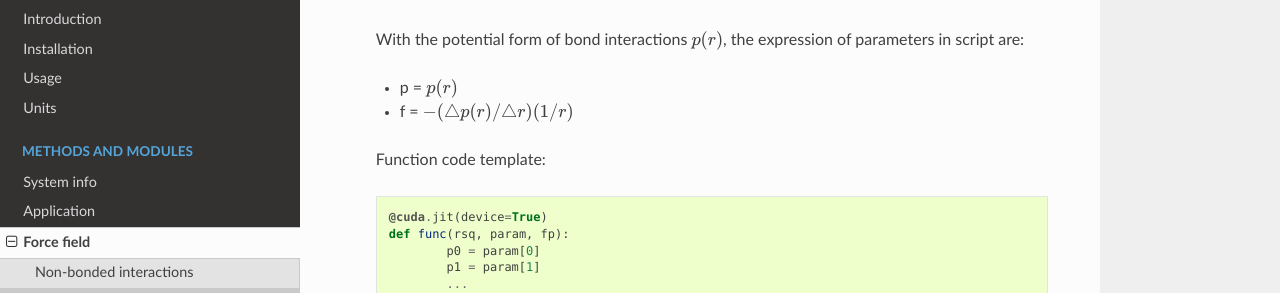
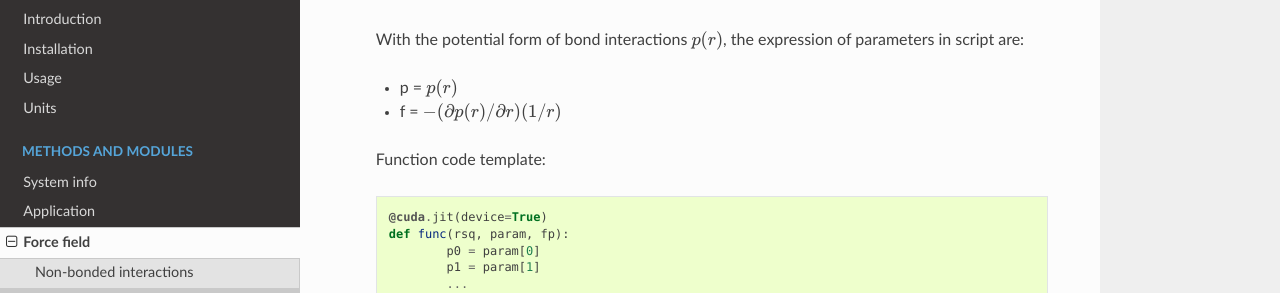
Before and after one commit to youliangzhu/pygamd-v1, a Sphinx documentation site: the page built from docs/forcefield-bonded-bond.rst, in a window 1280 px wide and 900 px high, scrolled down 1393 px. Shown: the part 158-451 px from the top of the window. Built offline with Sphinx 7.4.7 and the Read the Docs theme 2.0.0, drawn with Linux system fonts in a browser that asks for light colours.

Commit message:
modified read doc

```diff
--- a/docs/forcefield-bonded-angle.rst
+++ b/docs/forcefield-bonded-angle.rst
@@ -90,7 +90,7 @@ Description:
    With the potential form of angle interactions :math:`p(\theta)`, the expression of parameters in script are:
 
    * p = :math:`p(\theta)`
-   * f = :math:`\triangle p(\theta)/\triangle \theta`
+   * f = :math:`\partial p(\theta)/\partial \theta`
 
    Function code template::
 
--- a/docs/forcefield-bonded-bond.rst
+++ b/docs/forcefield-bonded-bond.rst
@@ -74,7 +74,7 @@ Description:
    With the potential form of bond interactions :math:`p(r)`, the expression of parameters in script are:
 
    * p = :math:`p(r)`
-   * f = :math:`-(\triangle p(r)/\triangle r)(1/r)`
+   * f = :math:`-(\partial p(r)/\partial r)(1/r)`
 
 
    Function code template::
--- a/docs/forcefield-bonded-dihedral.rst
+++ b/docs/forcefield-bonded-dihedral.rst
@@ -97,7 +97,7 @@ Description:
    With the potential form of dihedral interactions :math:`p(\varphi)`, the expression of parameters in script are:
 
    * p = :math:`p(\varphi)`
-   * f = :math:`\triangle p(\varphi)/\triangle \varphi`
+   * f = :math:`\partial p(\varphi)/\partial \varphi`
 
    Function code template::
 
--- a/docs/forcefield-nonbonded.rst
+++ b/docs/forcefield-nonbonded.rst
@@ -98,7 +98,7 @@ Description:
    With the potential form of non-bonded interactions :math:`p(r)`, the expression of parameters in script are:
 
    * p = :math:`p(r)`
-   * f = :math:`-(\triangle p(r)/\triangle r)(1/r)`
+   * f = :math:`-(\partial p(r)/\partial r)(1/r)`
 
    Function code template::
 
```
Also changed, not shown: 14 other files.
